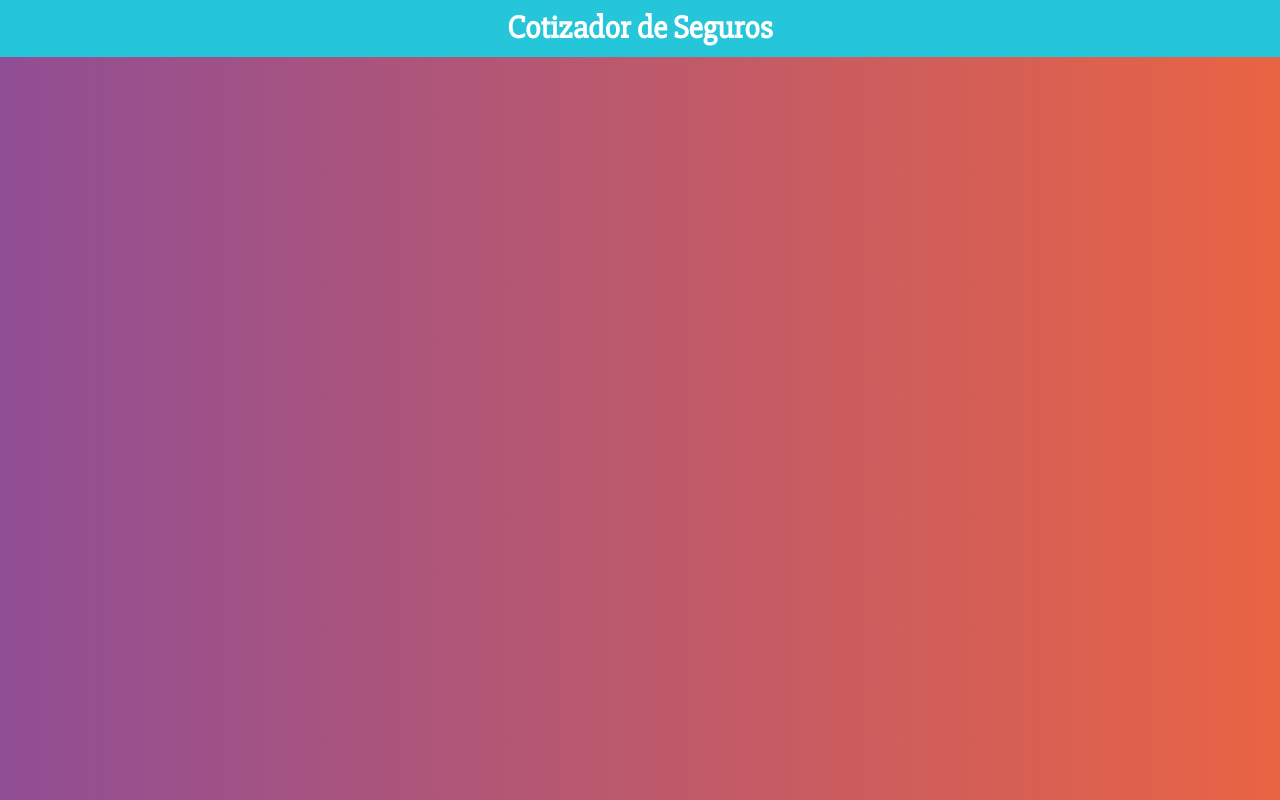
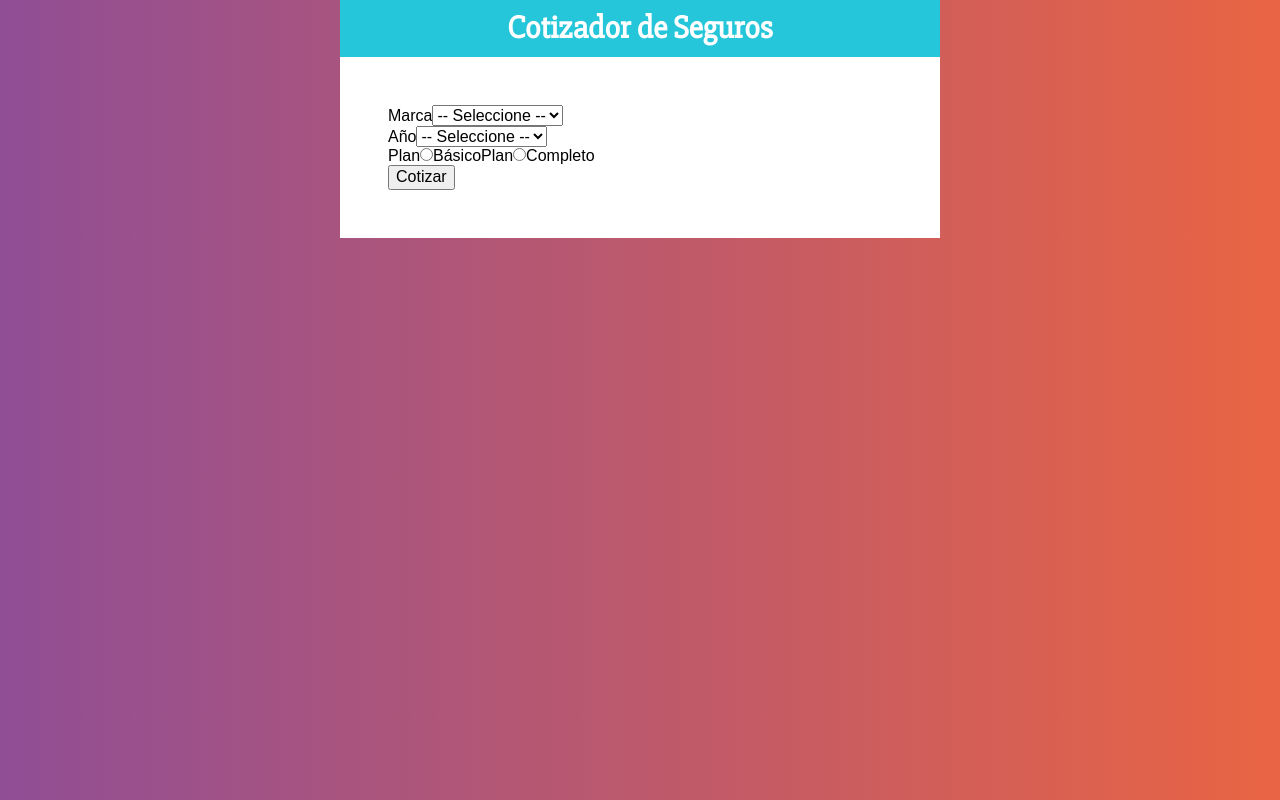
Before and after one commit to alejandroisa71/cotizador-seguro-automovil, a React (Create React App) app: page / in a window 1280 px wide. Built offline with nearby package versions, Linux system fonts and the light colour scheme.

Commit message:
se crea el componente formulario

```diff
--- a/src/App.js
+++ b/src/App.js
@@ -1,12 +1,29 @@
 import React from 'react';
 import Header from './components/Header';
+import styled from '@emotion/styled';
+import Formulario from './components/Formulario';
+
+const Contenedor = styled.div`
+    max-width: 600px;
+    margin: 0 auto;
+`;
+
+const CotenedorFormulario=styled.div`
+  background-color:#FFF;
+  padding: 3rem;
+`;
 
 
 function App() {
   return (
-    <Header
-      titulo='Cotizador de Seguros'
-    />
+    <Contenedor>
+        <Header
+          titulo='Cotizador de Seguros'
+        />
+        <CotenedorFormulario>
+            <Formulario/>
+        </CotenedorFormulario>
+    </Contenedor>
   );
 }
 
--- /dev/null
+++ b/src/components/Formulario.js
@@ -0,0 +1,51 @@
+import React from 'react';
+
+const Formulario = () => {
+    return (
+        <form>
+            <div>
+                <label>Marca</label>
+                <select>
+                    <option value="">-- Seleccione --</option>
+                    <option value="americano">Americano</option>
+                    <option value="europeo">Europeo</option>
+                    <option value="asiatico">Asiatico</option>
+
+                </select>
+            </div>
+            <div>
+                <label>Año</label>
+                <select>
+                    <option value="">-- Seleccione --</option>
+                    <option value="2021">2021</option>
+                    <option value="2020">2020</option>
+                    <option value="2019">2019</option>
+                    <option value="2018">2018</option>
+                    <option value="2017">2017</option>
+                    <option value="2016">2016</option>
+                    <option value="2015">2015</option>
+                    <option value="2014">2014</option>
+                    <option value="2013">2013</option>
+                    <option value="2012">2012</option>
+                </select>
+            </div>
+            <div>
+                <label>Plan</label>
+                <input
+                    type="radio"
+                    name="plan"
+                    value="basico"
+                />Básico
+                <label>Plan</label>
+                <input
+                    type="radio"
+                    name="plan"
+                    value="completo"
+                />Completo
+            </div>
+            <button type="button">Cotizar</button>
+        </form>
+     );
+}
+
+export default Formulario;
```
